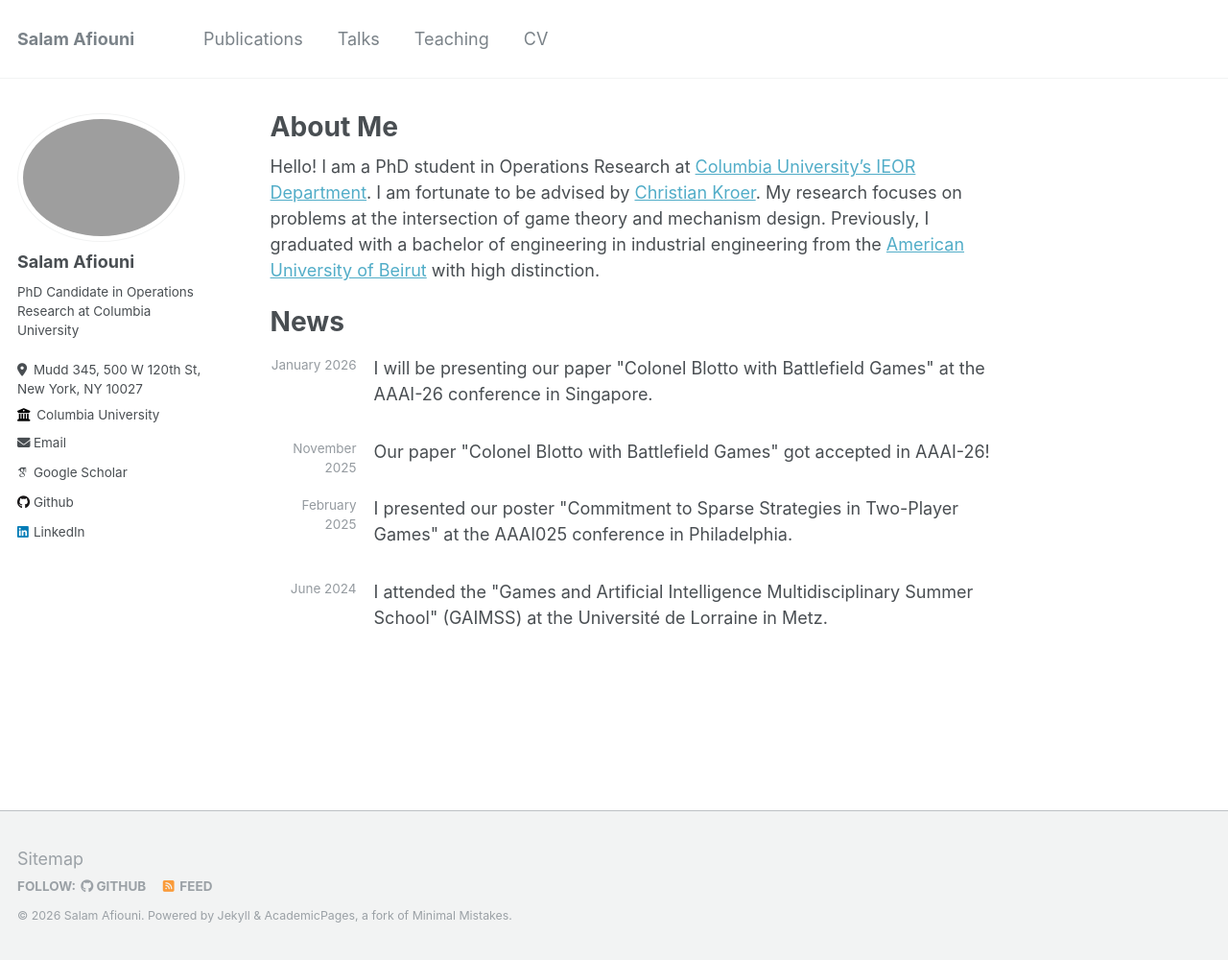
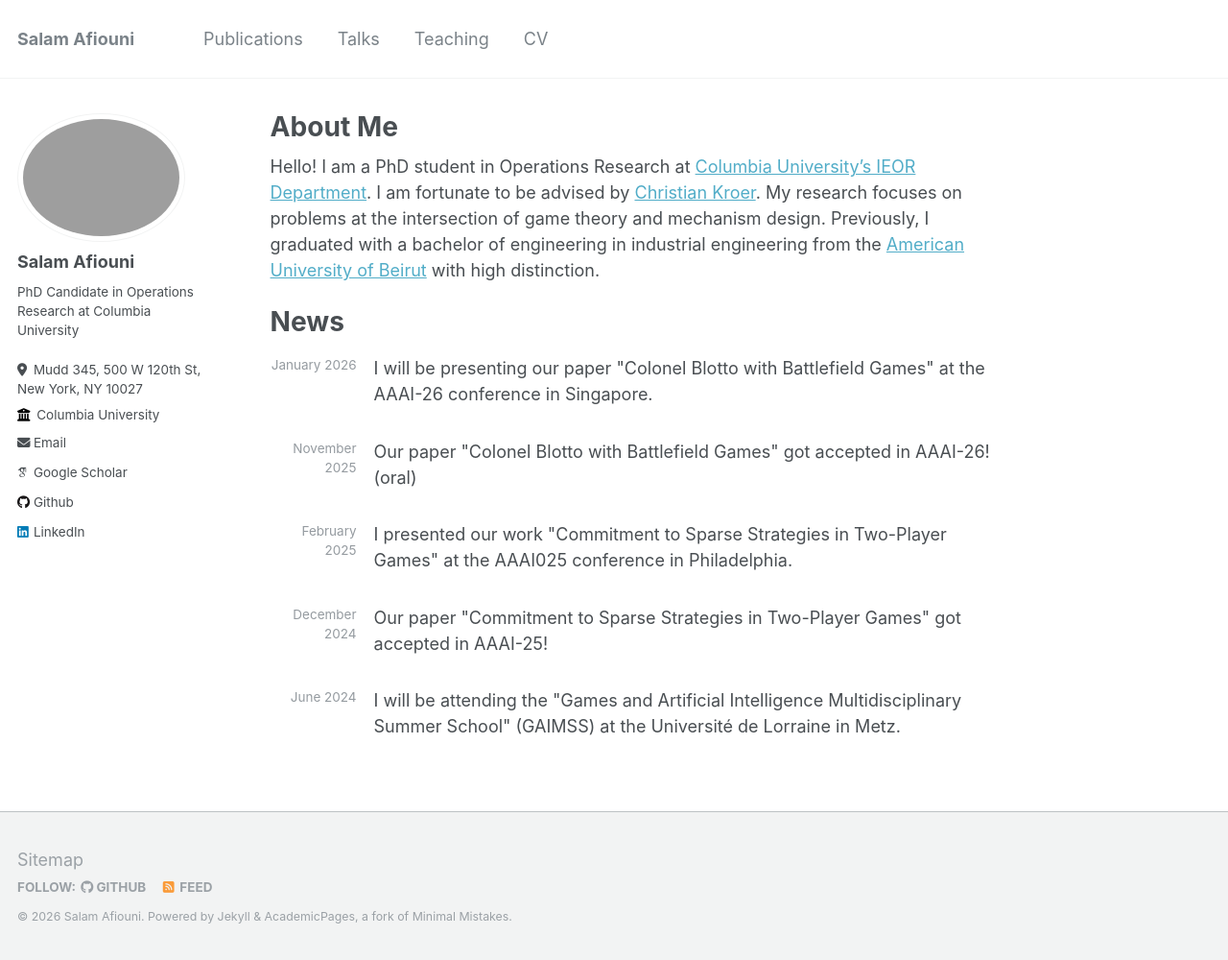
Before and after one commit to sal-af/sal-af.github.io, a Jekyll site: the page built from _pages/about.md, in a window 1280 px wide and 1000 px high. Shown: the whole window at 96% size. Built offline with Jekyll 4.4.1, drawn with Linux system fonts in a browser that asks for light colours; some web fonts are replaced.

```diff
--- a/_data/news.yml
+++ b/_data/news.yml
@@ -2,11 +2,13 @@
   content: 'I will be presenting our paper "Colonel Blotto with Battlefield Games" at the AAAI-26 conference in Singapore.'
 
 - date: 2025-11-08
-  content: 'Our paper "Colonel Blotto with Battlefield Games" got accepted in AAAI-26!'
-
+  content: 'Our paper "Colonel Blotto with Battlefield Games" got accepted in AAAI-26! (oral)'
 
 - date: 2025-02-01
-  content: 'I presented our poster "Commitment to Sparse Strategies in Two-Player Games" at the AAAI025 conference in Philadelphia.'
+  content: 'I presented our work "Commitment to Sparse Strategies in Two-Player Games" at the AAAI025 conference in Philadelphia.'
+
+- date: 2024-12-09
+  content: 'Our paper "Commitment to Sparse Strategies in Two-Player Games" got accepted in AAAI-25!'
 
 - date: 2024-06-01
-  content: 'I attended the "Games and Artificial Intelligence Multidisciplinary Summer School" (GAIMSS) at the Université de Lorraine in Metz.'
+  content: 'I will be attending the "Games and Artificial Intelligence Multidisciplinary Summer School" (GAIMSS) at the Université de Lorraine in Metz.'
```
Also changed, not shown: _publications/ongoing-pacing-equib.md (+1 -1 lines).
